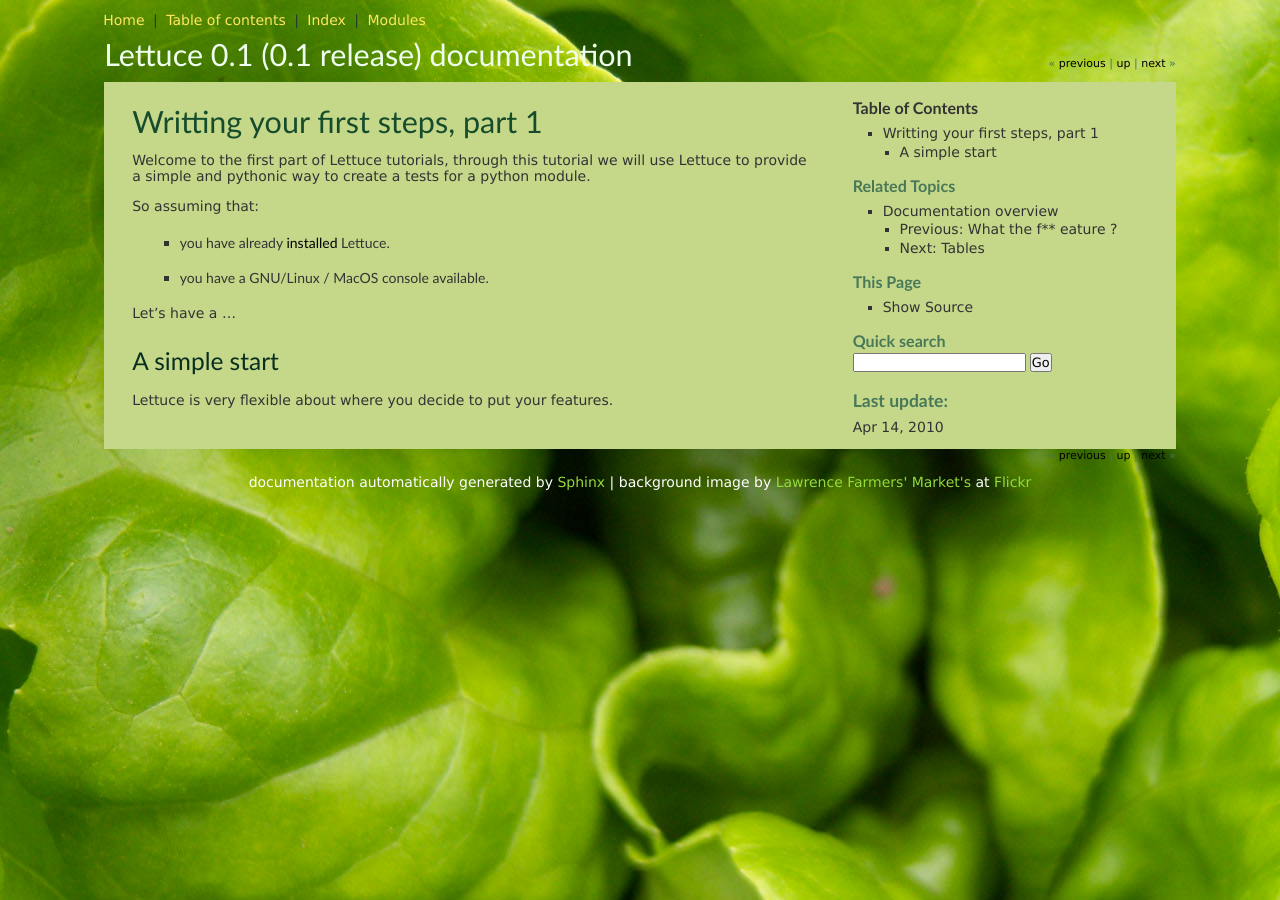
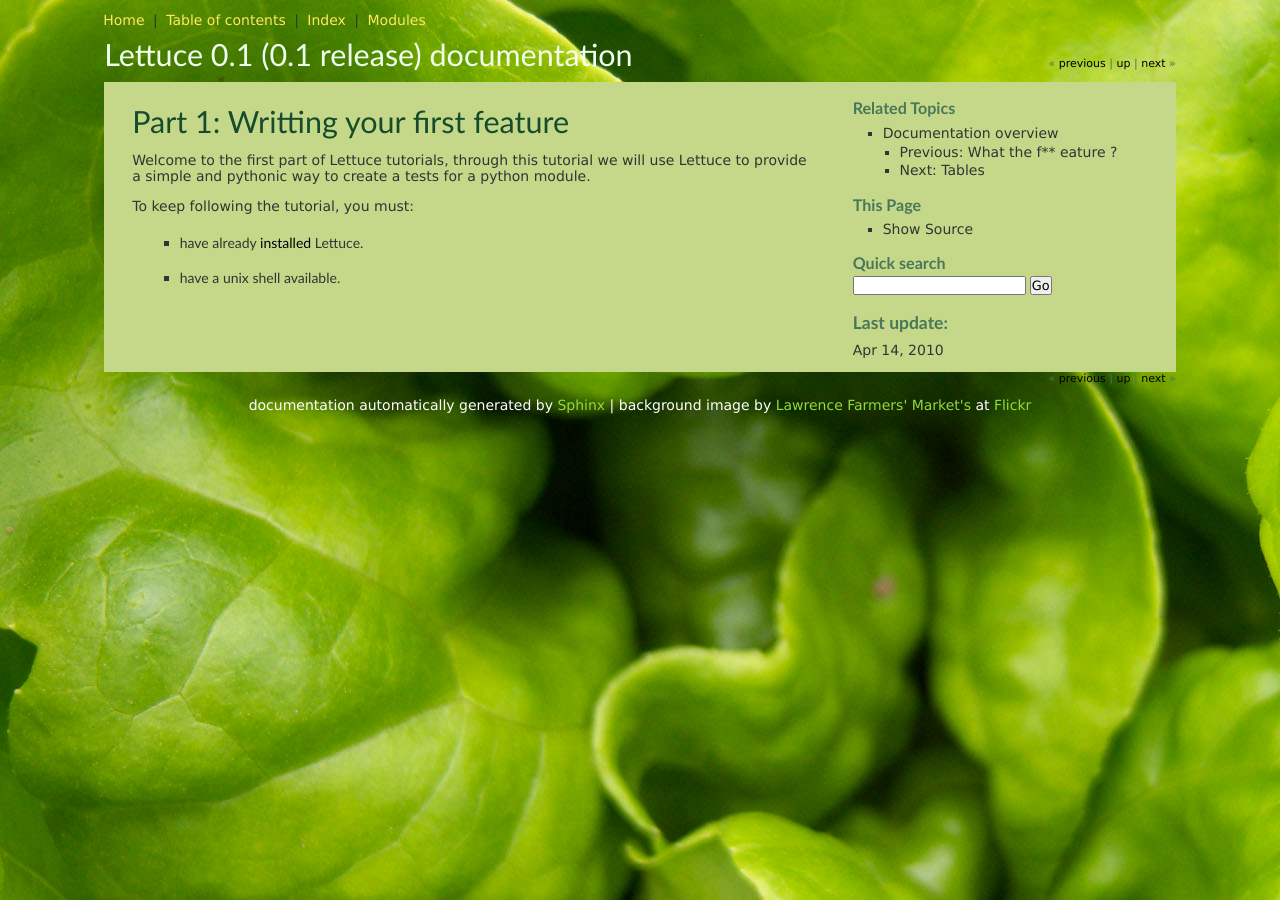
Before and after one commit to gabrielfalcao/lettuce, a Sphinx documentation site: the page built from docs/tutorial/simple.rst, in a window 1280 px wide. Built offline with Sphinx 7.4.7, drawn with Linux system fonts in a browser that asks for light colours; the version number is read from the project's files by our own code.

Commit message:
docs adjustments

```diff
--- a/docs/_static/djangodocs.css
+++ b/docs/_static/djangodocs.css
@@ -101,7 +101,7 @@ dt .literal, table .literal { background:none}
 .note, .admonition { padding:.8em 1em .8em; margin: 1em 0; border:1px solid #94da3a}
 .admonition-title { font-weight:bold; margin-top:0 !important; margin-bottom:0 !important}
 .admonition .last { margin-bottom:0 !important}
-.note, .admonition { padding-left:65px; background:url(docicons-note.png) .8em .8em no-repeat}
+.note, .admonition { padding-left:65px; background: white url(docicons-note.png) .8em .8em no-repeat}
 div.admonition-philosophy { padding-left:65px; background:url(docicons-philosophy.png) .8em .8em no-repeat}
 div.admonition-behind-the-scenes { padding-left:65px; background:url(docicons-behindscenes.png) .8em .8em no-repeat}
 
--- a/docs/tutorial/simple.rst
+++ b/docs/tutorial/simple.rst
@@ -1,21 +1,14 @@
 .. _tutorial-simple:
 
-=================================
-Writting your first steps, part 1
-=================================
+===================================
+Part 1: Writting your first feature
+===================================
 
 Welcome to the first part of Lettuce tutorials, through this tutorial
 we will use Lettuce to provide a simple and pythonic way to create a
 tests for a python module.
 
-So assuming that:
+To keep following the tutorial, you must:
 
-    * you have already :ref:`installed <intro-install>` Lettuce.
-    * you have a GNU/Linux / MacOS console available.
-
-Let's have a ...
-
-A simple start
-==============
-
-Lettuce is very flexible about where you decide to put your features.
+    * have already :ref:`installed <intro-install>` Lettuce.
+    * have a unix shell available.
```
Also changed, not shown: docs/index.rst (+4 -4 lines).
